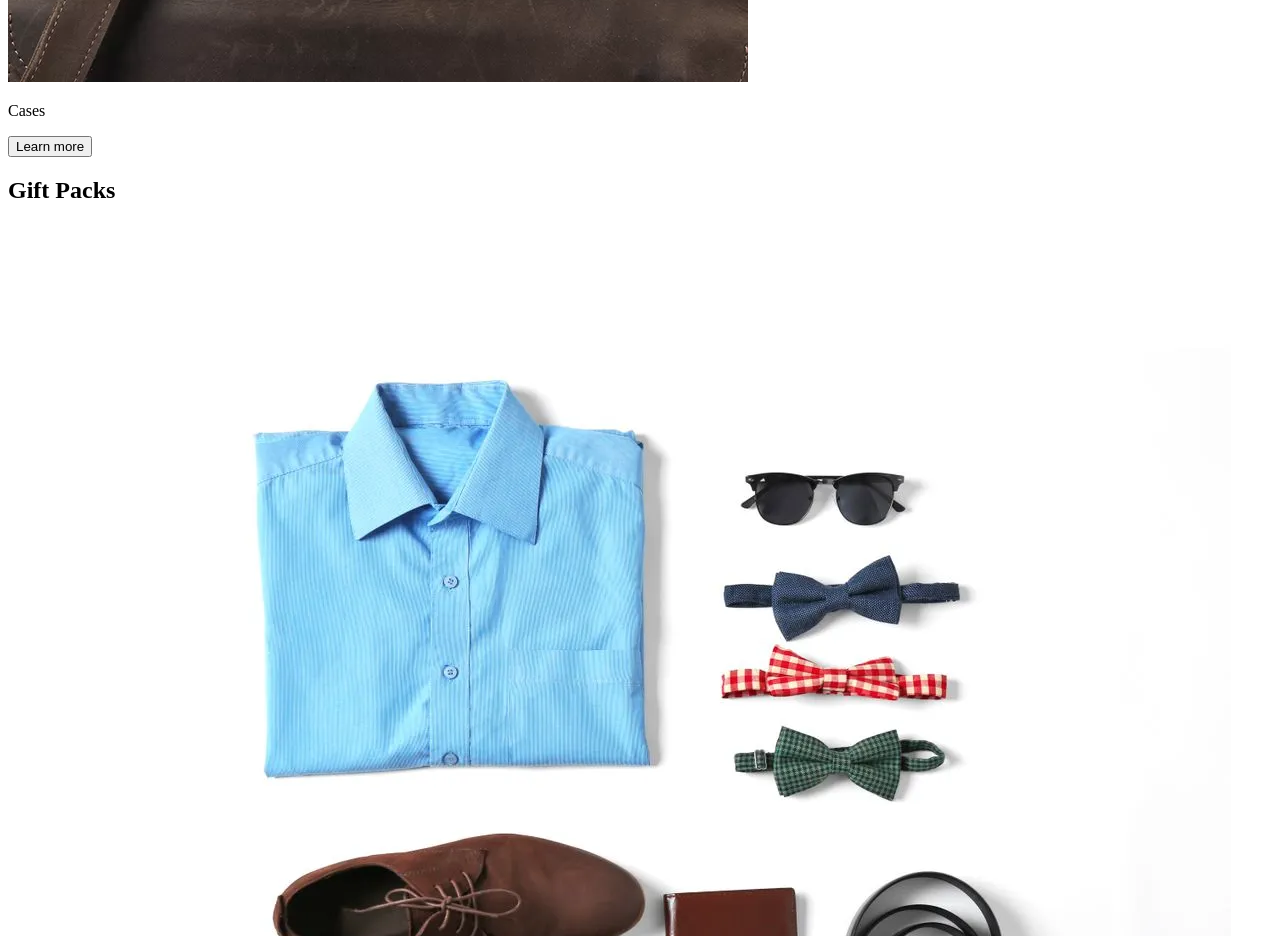
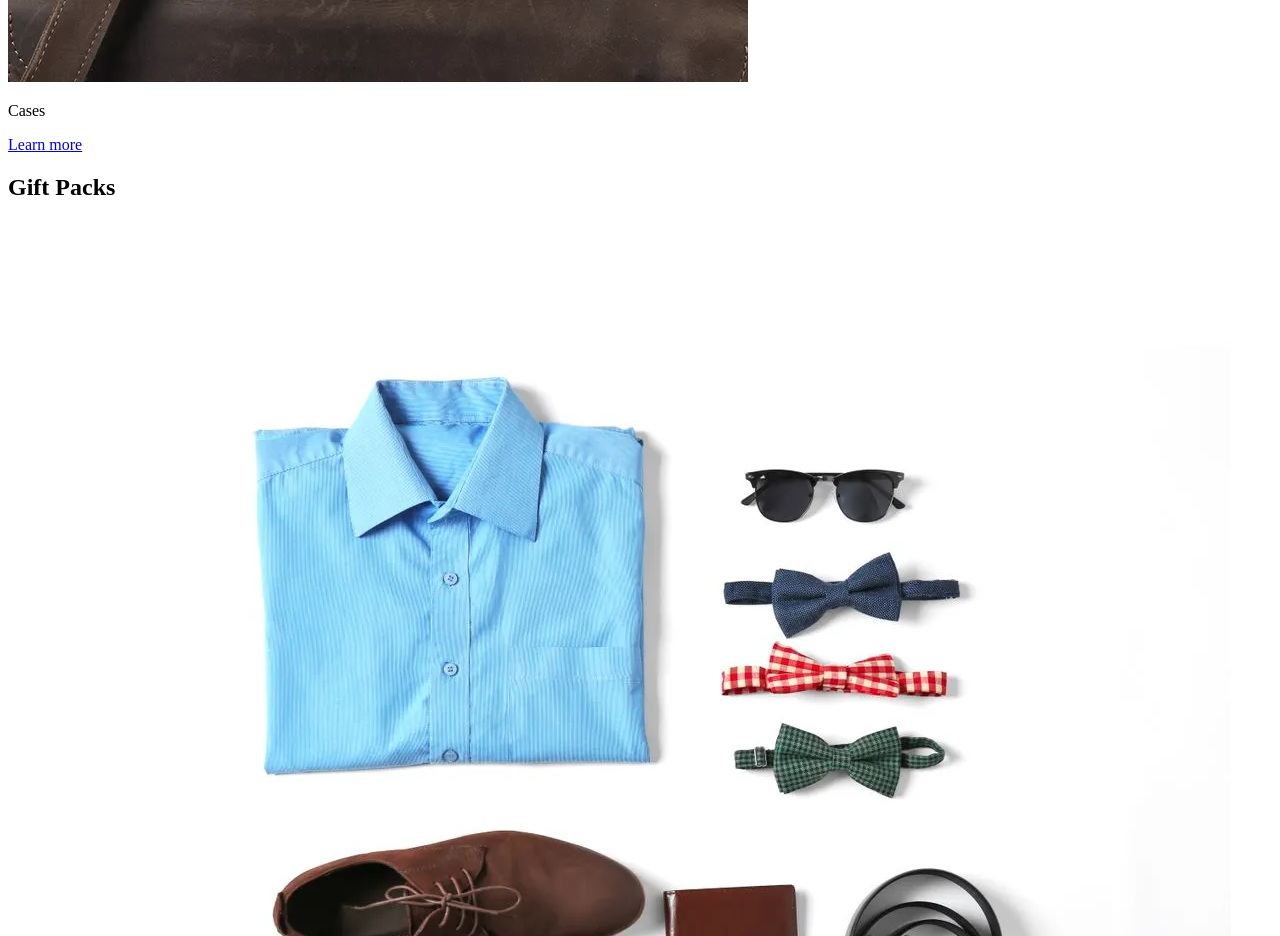
Before and after one commit to koldovsky/665-team-06, a plain HTML site: page index.html in a window 1280 px wide. Shown: the part 7820-8756 px from the top of the page. Drawn offline with Linux system fonts and the light colour scheme.

Commit message:
fix button

```diff
--- a/index.html
+++ b/index.html
@@ -100,7 +100,7 @@
     </div>
     <!-- Alexandr bloc end -->
 
-    <!-- bobyliak 3 start---------------------------------------->
+    <!-- bobyliak 3 start-->
 
     <div class="block_collection">
         <h2 class="h_collections">Collections</h2>
@@ -111,7 +111,7 @@
         <img src="img/cases-collections.webp" alt="cases_collections_foto">
         <p class="p_collections">Cases</p>
         <div class="button_learn_more_collections">
-            <button type="button"><a href="#"></a>Learn more</button>
+           <a href="#">Learn more</a>
         </div>
     </div>
     <div class="block_packs">
```
